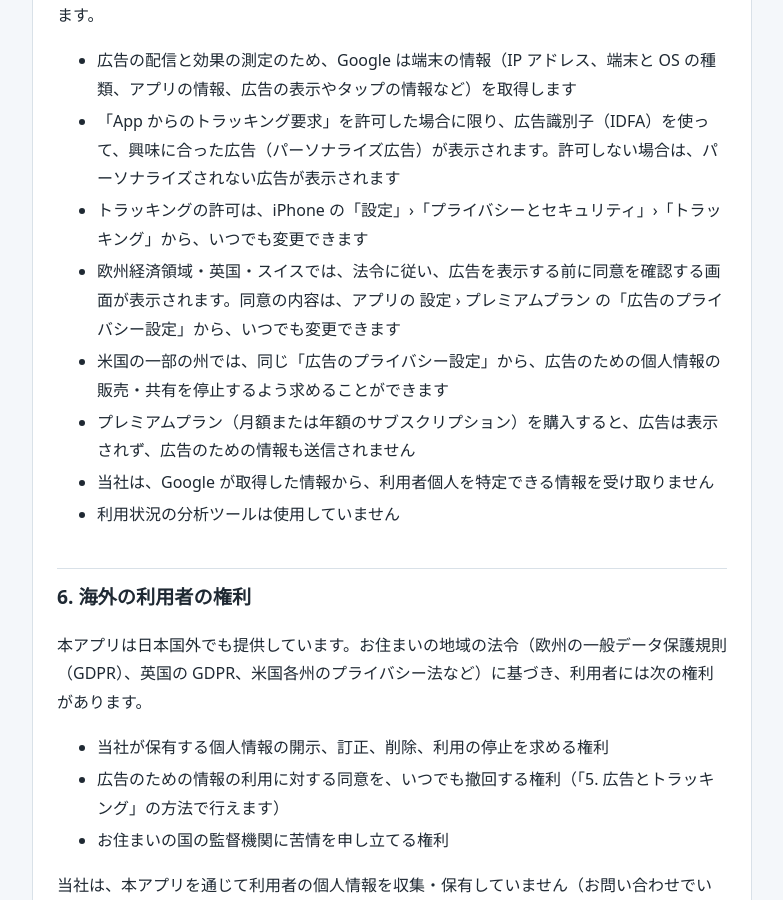
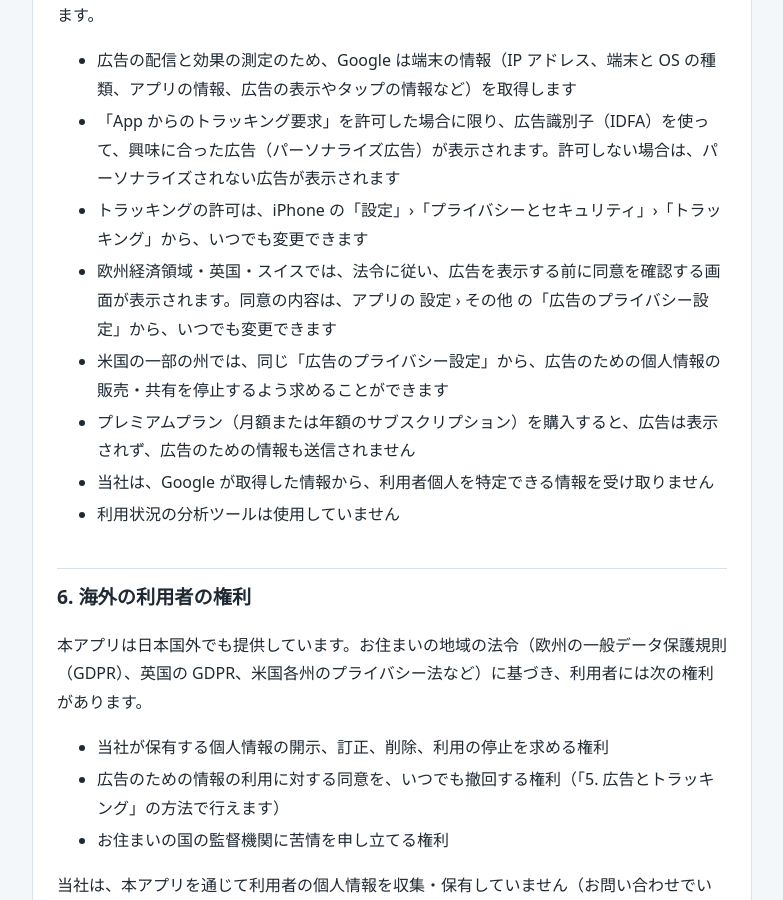
Before and after one commit to linka-admin/voice-reminder-docs, a Jekyll site: the page built from privacy/index.md, in a window 1280 px wide and 900 px high, scrolled down 2005 px. Shown: the whole window, without its empty margins (248-1031 px from the left). Built offline with Jekyll 4.4.1, drawn with Linux system fonts in a browser that asks for light colours.

Commit message:
Privacy: Ad Privacy Settings is under Settings › Other (その他), not Premium
Co-Authored-By: Claude Opus 5.5 <noreply@anthropic.com>
Claude-Session: https://claude.ai/code/session_01BJR95jgKVmsTbDPj1JJWi4

```diff
--- a/privacy/index.md
+++ b/privacy/index.md
@@ -58,7 +58,7 @@ alternate: /en/privacy/
 - 広告の配信と効果の測定のため、Google は端末の情報（IP アドレス、端末と OS の種類、アプリの情報、広告の表示やタップの情報など）を取得します
 - 「App からのトラッキング要求」を許可した場合に限り、広告識別子（IDFA）を使って、興味に合った広告（パーソナライズ広告）が表示されます。許可しない場合は、パーソナライズされない広告が表示されます
 - トラッキングの許可は、iPhone の「設定」›「プライバシーとセキュリティ」›「トラッキング」から、いつでも変更できます
-- 欧州経済領域・英国・スイスでは、法令に従い、広告を表示する前に同意を確認する画面が表示されます。同意の内容は、アプリの 設定 › プレミアムプラン の「広告のプライバシー設定」から、いつでも変更できます
+- 欧州経済領域・英国・スイスでは、法令に従い、広告を表示する前に同意を確認する画面が表示されます。同意の内容は、アプリの 設定 › その他 の「広告のプライバシー設定」から、いつでも変更できます
 - 米国の一部の州では、同じ「広告のプライバシー設定」から、広告のための個人情報の販売・共有を停止するよう求めることができます
 - プレミアムプラン（月額または年額のサブスクリプション）を購入すると、広告は表示されず、広告のための情報も送信されません
 - 当社は、Google が取得した情報から、利用者個人を特定できる情報を受け取りません
```
Also changed, not shown: en/privacy/index.md (+1 -1 lines).
